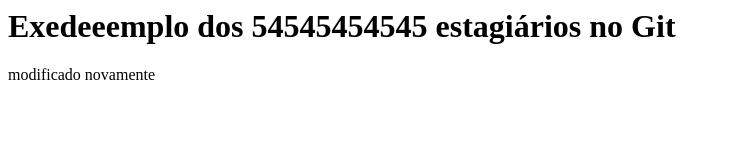
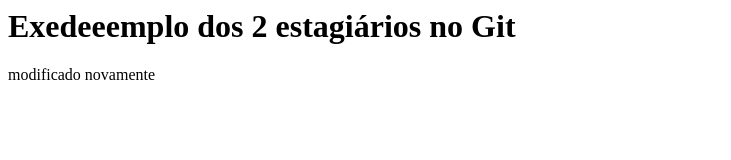
Before and after one commit to GuilhermeOgibowski/estagiarios, a plain HTML site: page index.htm in a window 1280 px wide. Shown: the whole page, without its empty margins (0-731 px from the left). Drawn offline with Linux system fonts and the light colour scheme.

Commit message:
Revert "add"

```diff
--- a/index.htm
+++ b/index.htm
@@ -3,7 +3,7 @@
     <title>Exemplo dos Estagiários</title>
 </head>
 <body>
-    <h1>Exedeeemplo dos 54545454545 estagiários no Git</h1>
+    <h1>Exedeeemplo dos 2 estagiários no Git</h1>
     <p>modificado novamente </p>
 </body>
 </html>
```
